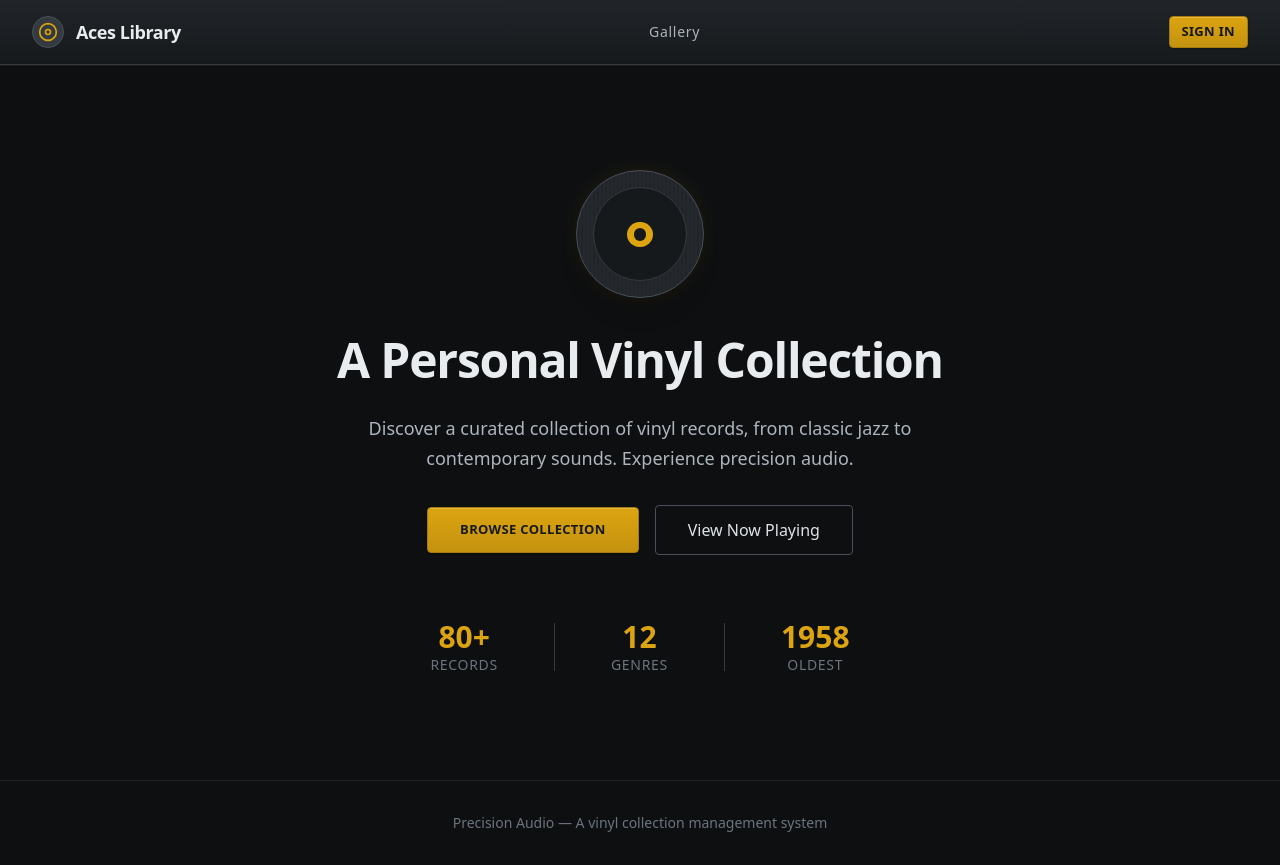
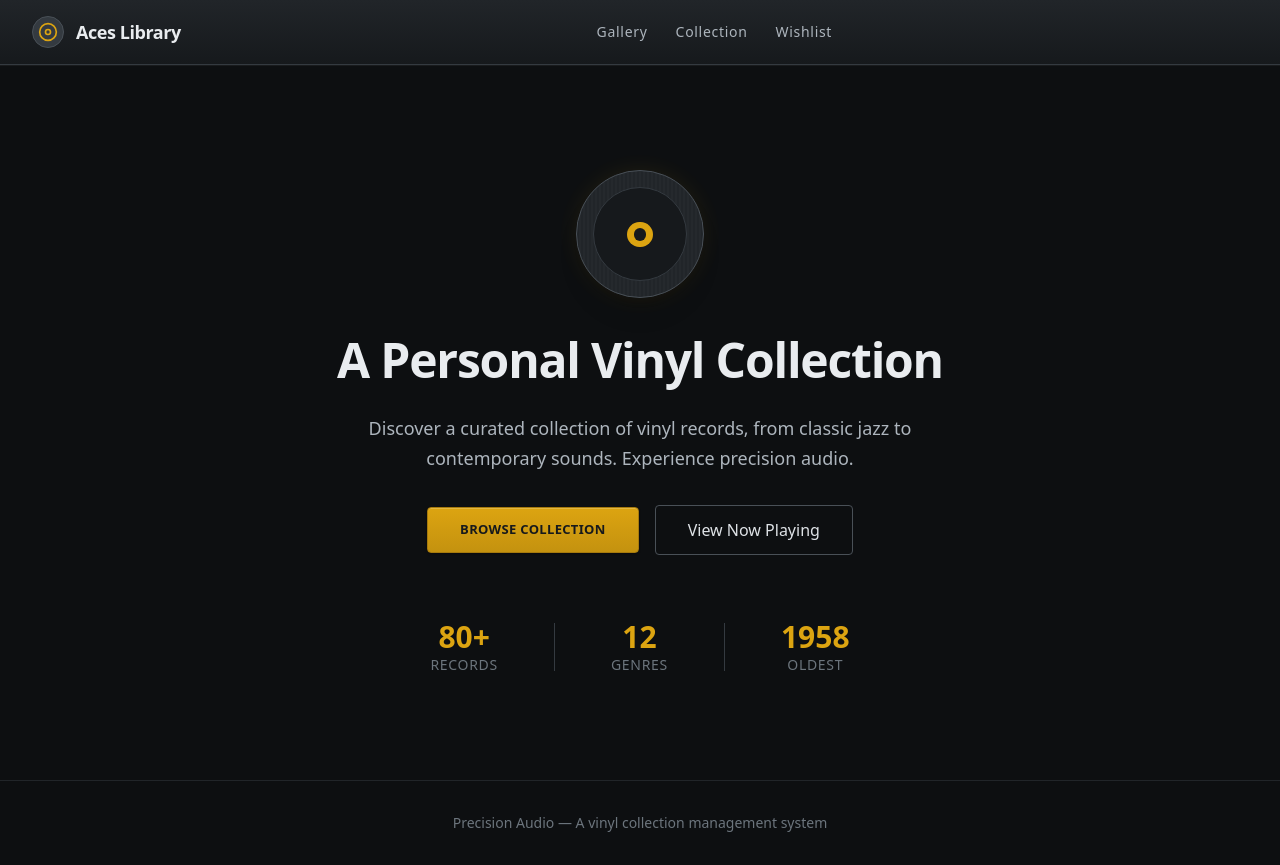
Before and after one commit to antoinfive/house-aquemini, a Next.js app: page / in a window 1280 px wide. Built offline with nearby package versions, Linux system fonts and the light colour scheme; no server answers.

Commit message:
feat: Enable view-only mode for non-logged-in visitors
Allow visitors to browse the vinyl collection and wishlist without
authentication. Navigation links are now visible to all users, while
edit/delete functionality remains hidden for non-owners.

```diff
--- a/src/components/layout/Header.tsx
+++ b/src/components/layout/Header.tsx
@@ -49,16 +49,12 @@ export function Header() {
               Gallery
             </NavLink>
 
-            {isOwner && (
-              <>
             <NavLink href="/collection" isActive={isActive('/collection')}>
               Collection
             </NavLink>
             <NavLink href="/wishlist" isActive={isActive('/wishlist')}>
               Wishlist
             </NavLink>
-              </>
-            )}
           </nav>
 
           {/* Auth section */}
@@ -79,13 +75,7 @@ export function Header() {
                   Sign Out
                 </Button>
               </div>
-            ) : (
-              <Link href="/login">
-                <Button variant="primary" size="sm">
-                  Sign In
-                </Button>
-              </Link>
-            )}
+            ) : null}
           </div>
 
           {/* Mobile menu button */}
--- a/src/middleware.ts
+++ b/src/middleware.ts
@@ -41,19 +41,6 @@ export async function middleware(request: NextRequest) {
     data: { user },
   } = await supabase.auth.getUser();
 
-  // Protect dashboard routes - redirect to login if not authenticated
-  if (!user && request.nextUrl.pathname.startsWith('/collection')) {
-    const url = request.nextUrl.clone();
-    url.pathname = '/login';
-    return NextResponse.redirect(url);
-  }
-
-  if (!user && request.nextUrl.pathname.startsWith('/wishlist')) {
-    const url = request.nextUrl.clone();
-    url.pathname = '/login';
-    return NextResponse.redirect(url);
-  }
-
   // IMPORTANT: Return the supabaseResponse to ensure cookies are set
   return supabaseResponse;
 }
```
Lines whose indentation alone changed are shown as unchanged.
